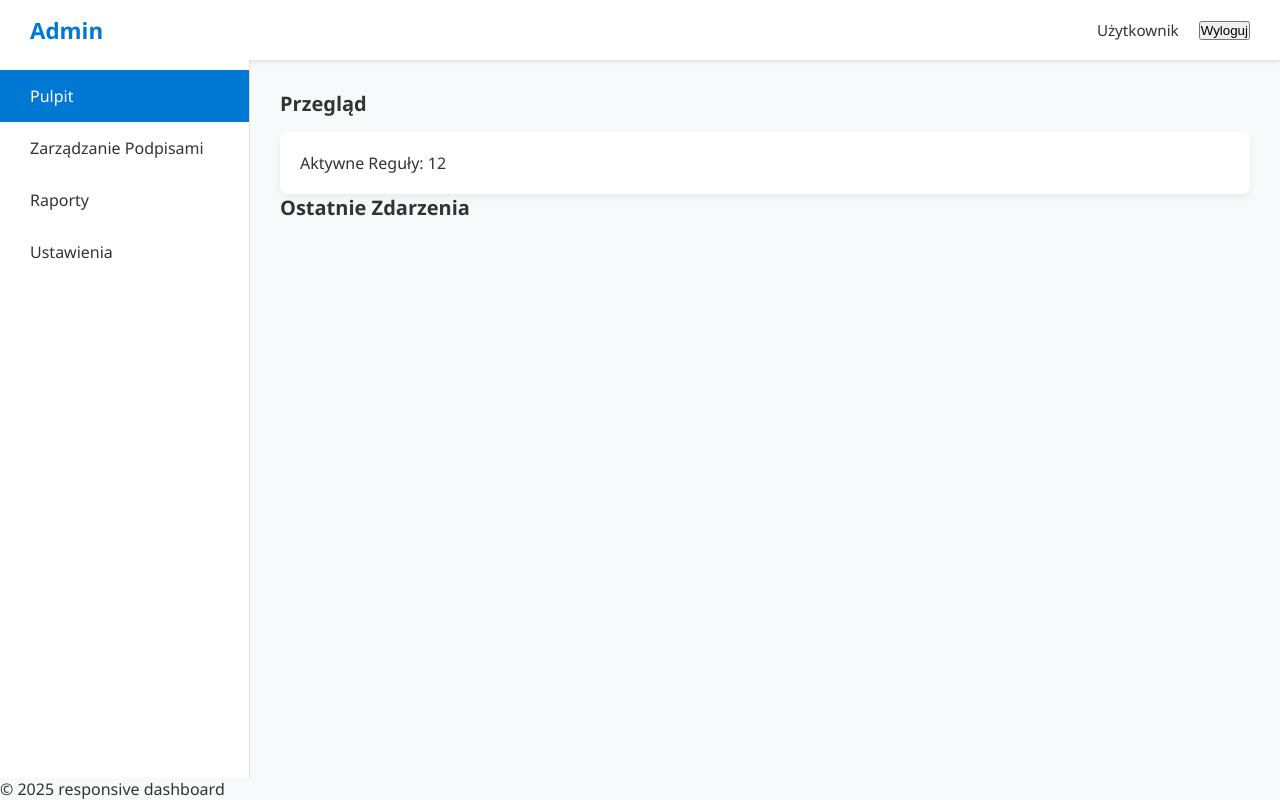
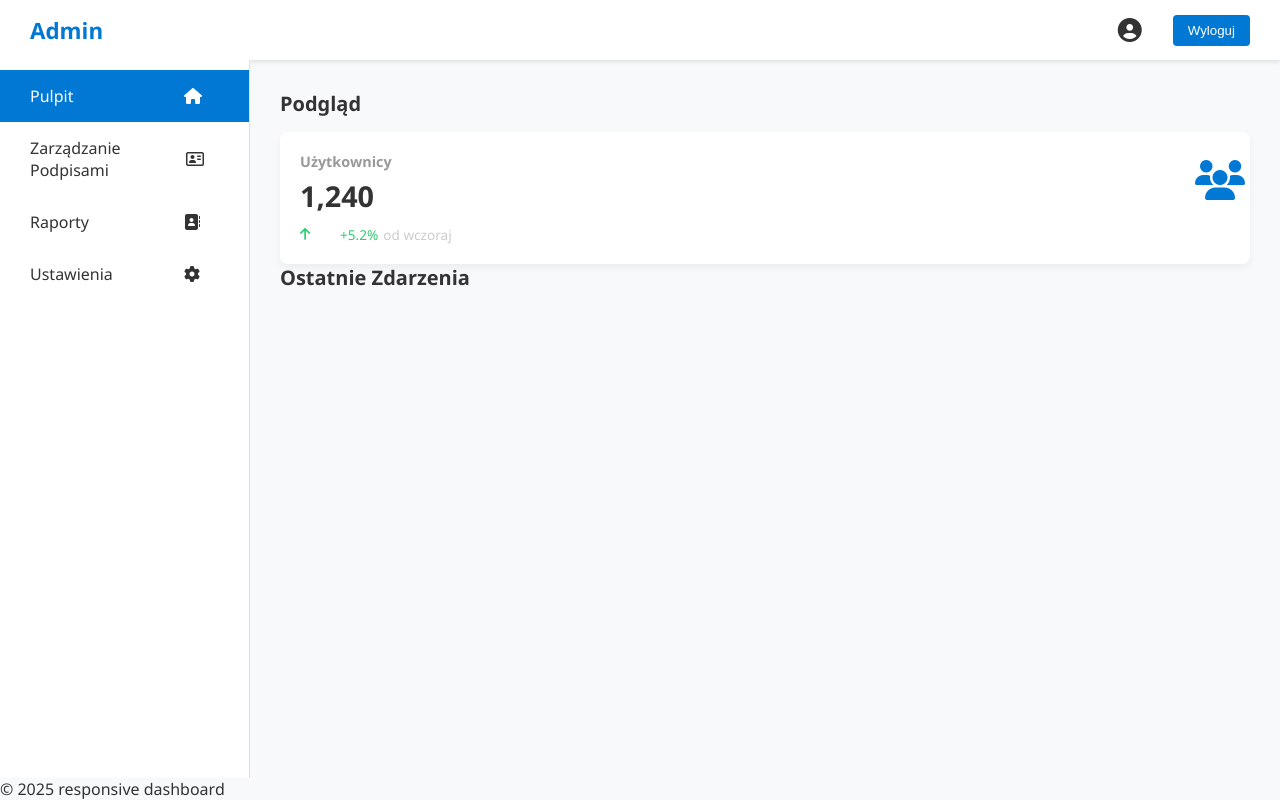
Before and after one commit to Marcelcie/Responsive-Dashboard-SCSS, a plain HTML site: page index.html in a window 1280 px wide. Drawn offline with Linux system fonts and the light colour scheme.

Commit message:
Added new icon on dashboard.

```diff
--- a/index.html
+++ b/index.html
@@ -5,6 +5,7 @@
     <meta name="viewport" content="width=device-width, initial-scale=1.0">
     <title>Responsive-Dashboard</title>
     <link rel="stylesheet" type="text/css" href="style.css">
+    <link rel="stylesheet" href="https://cdnjs.cloudflare.com/ajax/libs/font-awesome/6.4.0/css/all.min.css">
 </head>
 <body>
     <div class="dashboard-grid">
@@ -12,27 +13,43 @@
         <header class="header">
             <div class="logo">Admin</div>
             <nav class="user-nav">
-                <a href="#">Użytkownik</a>
-                <button>Wyloguj</button>
+                <a href="#"><i class="fa-solid fa-circle-user"></i></a>
+                <button class = "btn-logout">Wyloguj</button>
             </nav>
         </header>
 
         <aside class="sidebar">
             <nav class="main-menu">
                 <ul>
-                    <li><a href="#" class="active">Pulpit</a></li>
-                    <li><a href="#">Zarządzanie Podpisami</a></li>
-                    <li><a href="#">Raporty</a></li>
-                    <li><a href="#">Ustawienia</a></li>
+                    <li><a href="#" class="active">Pulpit<i class="fa-solid fa-house"></i></a></li>
+                    <li><a href="#">Zarządzanie Podpisami<i class="fa-regular fa-address-card"></i></a></li>
+                    <li><a href="#">Raporty<i class="fa-solid fa-address-book"></i></a></li>
+                    <li><a href="#">Ustawienia<i class="fa-solid fa-gear"></i></a></li>
                 </ul>
             </nav>
         </aside>
 
         <main class="main-content">
 
-            <section class="stats-cards">
-                <h2>Przegląd</h2>
-                <div class="card">Aktywne Reguły: 12</div>
+        <section class="stats-cards">
+            <h2>Podgląd</h2>
+            <div class="card">
+        <div class="card-info">
+        <h3>Użytkownicy</h3>
+        <div class="count">1,240</div>
+
+        <div class="trend positive">
+            <i class="fa-solid fa-arrow-up"></i>
+            +5.2%
+            <span>od wczoraj</span>
+        </div>
+        </div>
+
+        <div class="card-icon">
+        <i class="fa-solid fa-users"></i>
+        </div>
+        </div>
+
             </section>
 
             <section class="recent-activity">
--- a/style.scss
+++ b/style.scss
@@ -7,8 +7,6 @@ $text-light: #666666;
 
 $sidebar-width: 250px;
 $header-height: 60px;
-
-
 
 * {
     box-sizing: border-box;
@@ -32,16 +30,26 @@ h2 {
     margin-bottom: 15px;
     font-size: 1.25rem;
 }
-
+h3{
+    margin-bottom: 15px;
+    font-size: 1rem;
+}
 a {
     text-decoration: none;
     color: $text-dark;
+    display: flex;
+    align-items: center;
+    gap: 15px;
+}
+
+i {
+    margin-right: 15px;
+    width: 20px;
 }
 
 [class*="icon-"] {
     margin-right: 10px;
 }
-
 
 .dashboard-grid {
     display: grid;
@@ -89,6 +97,14 @@ a {
         }
     }
 }
+.fa-circle-user {
+    font-size: 1.5rem;
+    color: #333;
+    margin-left: 10px;
+    &:hover{
+        color: lighten($color: #333, $amount: 10%);
+    }
+}
 
 .sidebar {
     grid-area: sidebar;
@@ -105,6 +121,7 @@ a {
             li a {
                 display: flex;
                 align-items: center;
+                justify-content: space-between;
                 padding: 15px 30px;
                 color: $text-dark;
                 font-weight: 500;
@@ -140,13 +157,50 @@ a {
     gap: 20px;
     margin-bottom: 30px;
 }
-
 .card {
     flex: 1;
     background-color: $bg-white;
     padding: 20px;
     border-radius: 8px;
     box-shadow: 0 4px 8px rgba(0, 0, 0, 0.05);
+    display: flex;
+    justify-content: space-between;
+    align-items: flex-start;
+.card-info {
+        display: flex;
+        flex-direction: column;
+
+        h3 {
+            font-size: 0.9rem;
+            color: #999;
+            margin-bottom: 5px;
+        }
+
+        .count {
+            font-size: 1.8rem;
+            font-weight: 700;
+            margin-bottom: 10px;
+        }
+
+        .trend {
+            font-size: 0.85rem;
+            display: flex;
+            align-items: center;
+            gap: 5px;
+
+            &.positive { color: #2ecc71; }
+            &.negative { color: #e74c3c; }
+
+            span { color: #ccc; font-weight: 400; }
+        }
+    }
+
+    .card-icon {
+        font-size: 2.5rem;
+        color: $primary-color;
+        margin-left: 15px;
+    }
+}
 
     h3 {
         font-size: 1rem;
@@ -158,7 +212,6 @@ a {
         font-weight: 700;
         color: $text-dark;
     }
-}
 
 .recent-activity table {
     width: 100%;
@@ -191,7 +244,6 @@ a {
         }
     }
 }
-
 
 @media (max-width: 768px) {
     .dashboard-grid {
```
Also changed, not shown: style.css, 1 other file.
